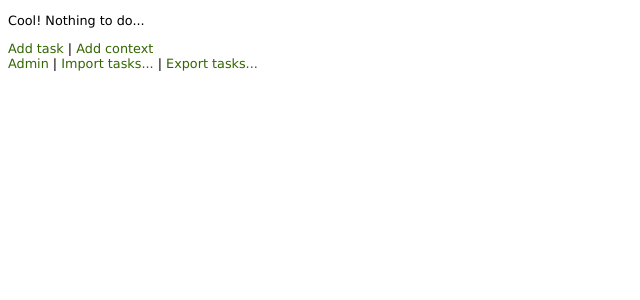
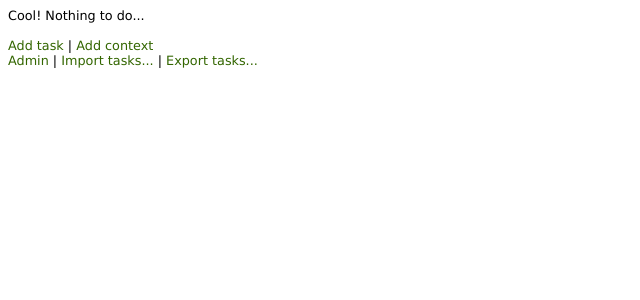
Before and after one commit to nodet/yata, a Django app: template public/templates/yata/index.html in a window 1280 px wide. Shown: the top 300 px of the page, without its empty margins (0-640 px from the left). Run offline with Django 3.2, Linux system fonts and the light colour scheme; the template is opened without the code that fills it, so the values that code supplies are empty.

Commit message:
CSS tweaking...

```diff
--- a/public/static_media/css/standard.css
+++ b/public/static_media/css/standard.css
@@ -1,11 +1,20 @@
 p {
 font-family: Verdana, Arial, Helvetica, sans-serif;
 font-size: 0.8em;
+margin-top: 0;
+margin-bottom:0;
 }
+
 ul {
 font-family: Verdana, Arial, Helvetica, sans-serif;
 font-size: 0.8em;
 list-style-type: none;
+margin-top: 0.5em;
+margin-bottom:0.5em;
+}
+
+.menu-group {
+margin-bottom:0.5em;
 }
 
 .menu {
--- a/public/templates/yata/index.html
+++ b/public/templates/yata/index.html
@@ -6,7 +6,6 @@
 </head>
 
 <body>
-<p>
 {% for m in menus %}
     <p class="menu"> {{ m.0 }}:
     {% for c in m.2 %}
@@ -18,8 +17,8 @@
     {% endfor %}
     </p>
 {% endfor %}
+<p class="menu-group">
 </p>
-
 {% if tasks %}
     {% for tasks in tasks %}
         <p>{{ tasks.0 }}:</p>
@@ -43,6 +42,7 @@
 {% endif %}
 
 <p class="menu">
+<br>
 <a href="/yata/add_task/">Add task</a> |
 <a href="/yata/context/add/">Add context</a><br>
 <a href="/admin/yata/task">Admin</a> |
```
